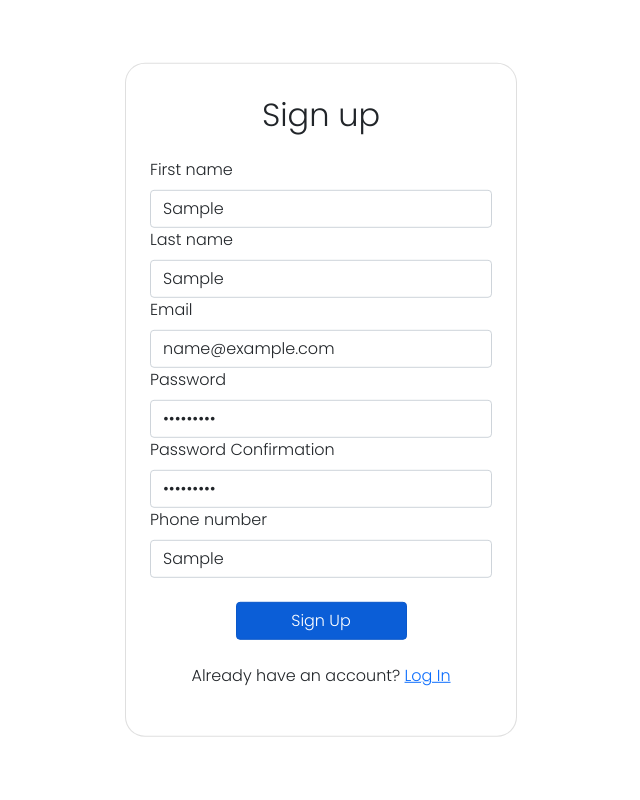
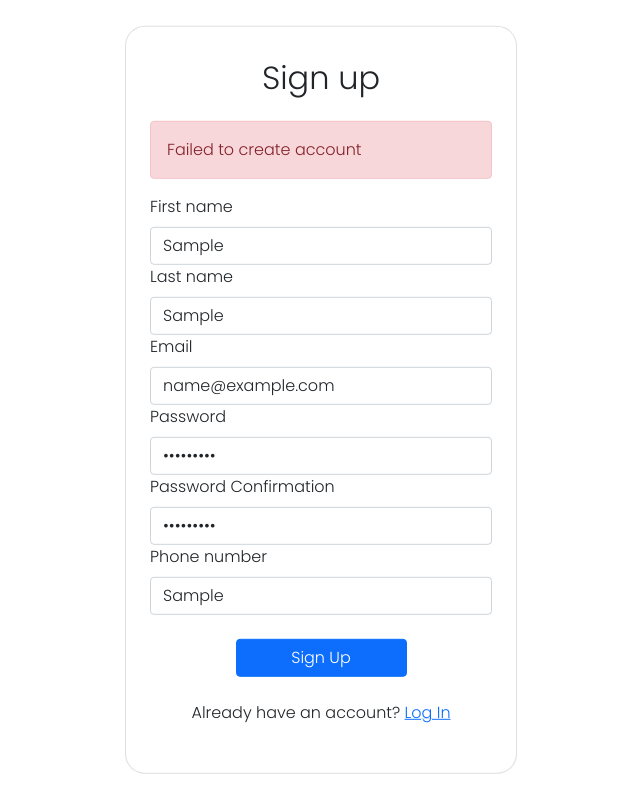
Before and after one commit to Myduzo/mayday_V2, a React (Create React App) app in the folder client/: page / in a window 1280 px wide. Both pictures are taken after typing "Sample", "Sample", "name@example.com", "Sample123", "Sample123", "Sample" into the empty fields and a click on the button "Sign Up". Shown: the whole page, without its empty margins (319-959 px from the left). Built offline with nearby package versions, Linux system fonts and the light colour scheme; no server answers.

Commit message:
signup err handling

```diff
--- a/client/src/components/Messenger.js
+++ b/client/src/components/Messenger.js
@@ -64,9 +64,9 @@ export default function Messenger() {
     scrollRef.current?.scrollIntoView({ behavior: "smooth" });
   }, [messages]);
 
-  useEffect(() => {
-    setSocket(io("ws://localhost:8900"));
-  }, []);
+  // useEffect(() => {
+  //   setSocket(io("ws://localhost:8900"));
+  // }, []);
 
   return (
     <>
--- a/client/src/components/Profile.js
+++ b/client/src/components/Profile.js
@@ -23,10 +23,10 @@ export default function Profile() {
     const fetchUser = async () => {
       try {
         const id = window.location.pathname.split("/");
-        console.log(id[2]);
+        // console.log(id[2]);
         const res = await axios.get(`/users/${id[2]}`);
         setUser(res.data);
-        console.log(res.data);
+        // console.log(res.data);
       } catch(err) {
         console.log(err)
       }
@@ -85,7 +85,7 @@ export default function Profile() {
             </a>
           </div>
           <div className="links text-center pt-3">
-            <Link to="/messenger">
+            <Link to="/messenger" userId={user._id}>
               <button className="view">Messenger</button>
             </Link>
           </div>
--- a/client/src/components/Signup.js
+++ b/client/src/components/Signup.js
@@ -1,6 +1,6 @@
 import axios from "axios";
-import React, { useRef } from "react";
-import { Form, Button, Card } from "react-bootstrap";
+import React, { useRef, useState} from "react";
+import { Form, Button, Card, Alert} from "react-bootstrap";
 import { Link } from "react-router-dom";
 import { useHistory } from "react-router";
 
@@ -13,15 +13,15 @@ export default function Signup() {
   const phoneNumber = useRef();
   const history = useHistory();
 
+  const [err, setErr] = useState("");
+  const [load, setLoad] = useState(false);
+
 
   const handleClick = async (e) => {
     e.preventDefault();
-    /*if (passwordConf.current.value !== password.current.value) {
-      passwordConf.current.setCustomValidity("Passwords don't match!");
-
-    if (true) {
-
-    } else {*/
+    if (passwordConf.current.value !== password.current.value) {
+      return setErr("Passwords don't match!");
+    } else {
       const user = {
         firstName: firstName.current.value,
         lastName: lastName.current.value,
@@ -30,14 +30,17 @@ export default function Signup() {
         password: password.current.value,
       };
       try {
+        setErr("");
+        setLoad(true)
         await axios.post("/auth/register", user);
         history.push("/login");
       } catch (err) {
         console.log(err);
-        phoneNumber.current.setCustomValidity("SomeThing is wrong");
+        setErr("Failed to create account");
       }
+      setLoad(false);
       console.log(user);
-    //}
+    }
   };
 
   return (
@@ -51,7 +54,7 @@ export default function Signup() {
       >
         <Card.Body>
           <h2 className="text-center mb-4">Sign up</h2>
-          {/* {error && <Alert variant="danger">{error}</Alert>} */}
+          {err && <Alert variant="danger">{err}</Alert>}
           <Form onSubmit={handleClick}>
             <Form.Group id="firstName">
               <Form.Label>First name</Form.Label>
@@ -80,6 +83,7 @@ export default function Signup() {
             <Button
               className="d-flex justify-content-center align-items-center w-50 mt-4 mx-auto"
               type="submit"
+              disabled={load}
             >
               Sign Up
             </Button>
```
Also changed, not shown: 2 other files (tests, documents, lock files or other folders).
